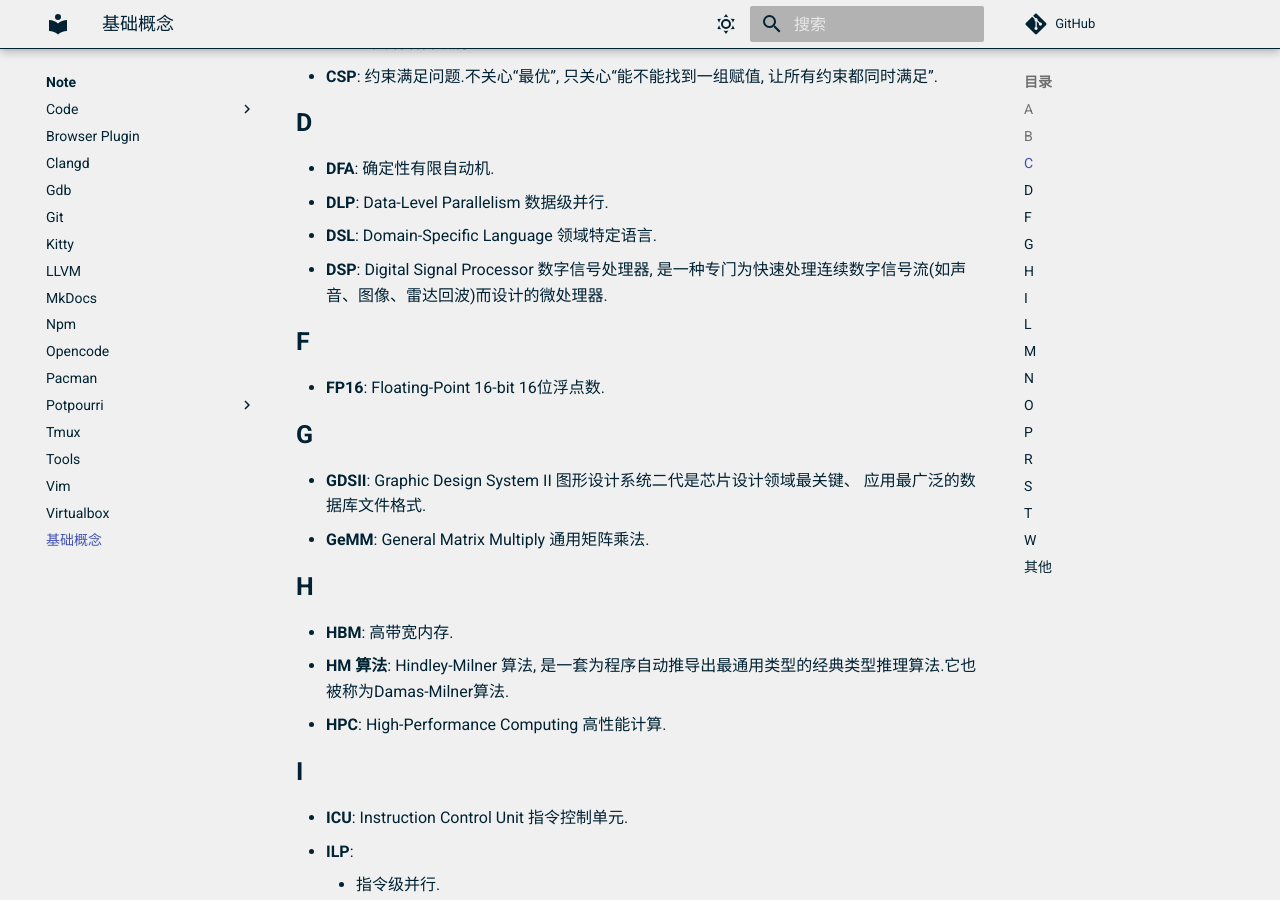
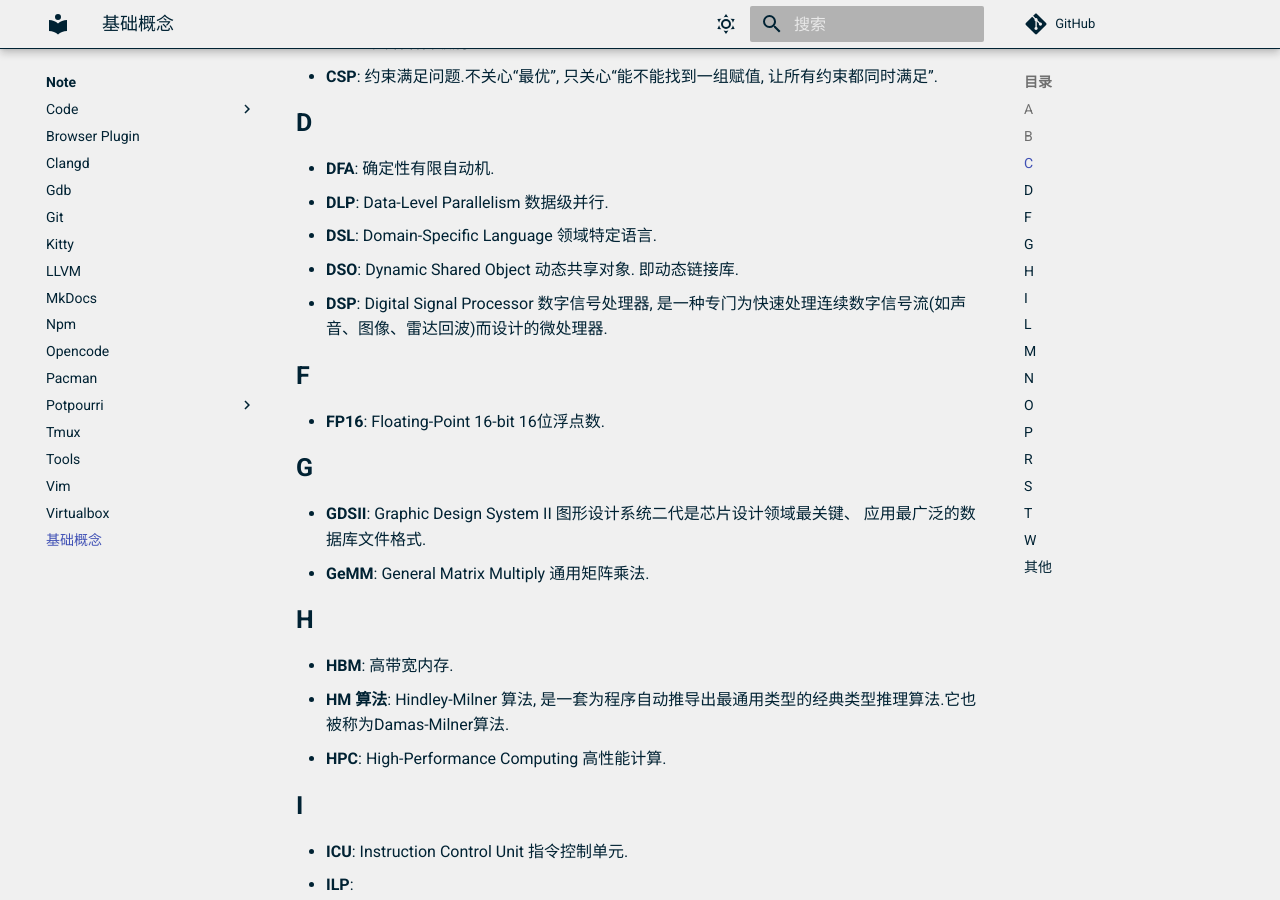
Before and after one commit to Wijkqwe/Wijkqwe.github.io, an MkDocs documentation site: the page built from docs/note/concept.md, in a window 1280 px wide and 900 px high, scrolled down 842 px. Built offline with MkDocs 1.6.1 and Material for MkDocs 9.7.7, drawn with Linux system fonts in a browser that asks for light colours; comment, search, counter and statistics services are not loaded.

Commit message:
[note][concept]

```diff
--- a/docs/note/concept.md
+++ b/docs/note/concept.md
@@ -36,6 +36,7 @@
 - **DFA**: 确定性有限自动机.
 - **DLP**: Data-Level Parallelism 数据级并行.
 - **DSL**: Domain-Specific Language 领域特定语言.
+- **DSO**: Dynamic Shared Object 动态共享对象. 即动态链接库.
 - **DSP**: Digital Signal Processor 数字信号处理器,
   是一种专门为快速处理连续数字信号流(如声音、图像、雷达回波)而设计的微处理器.
 
```
